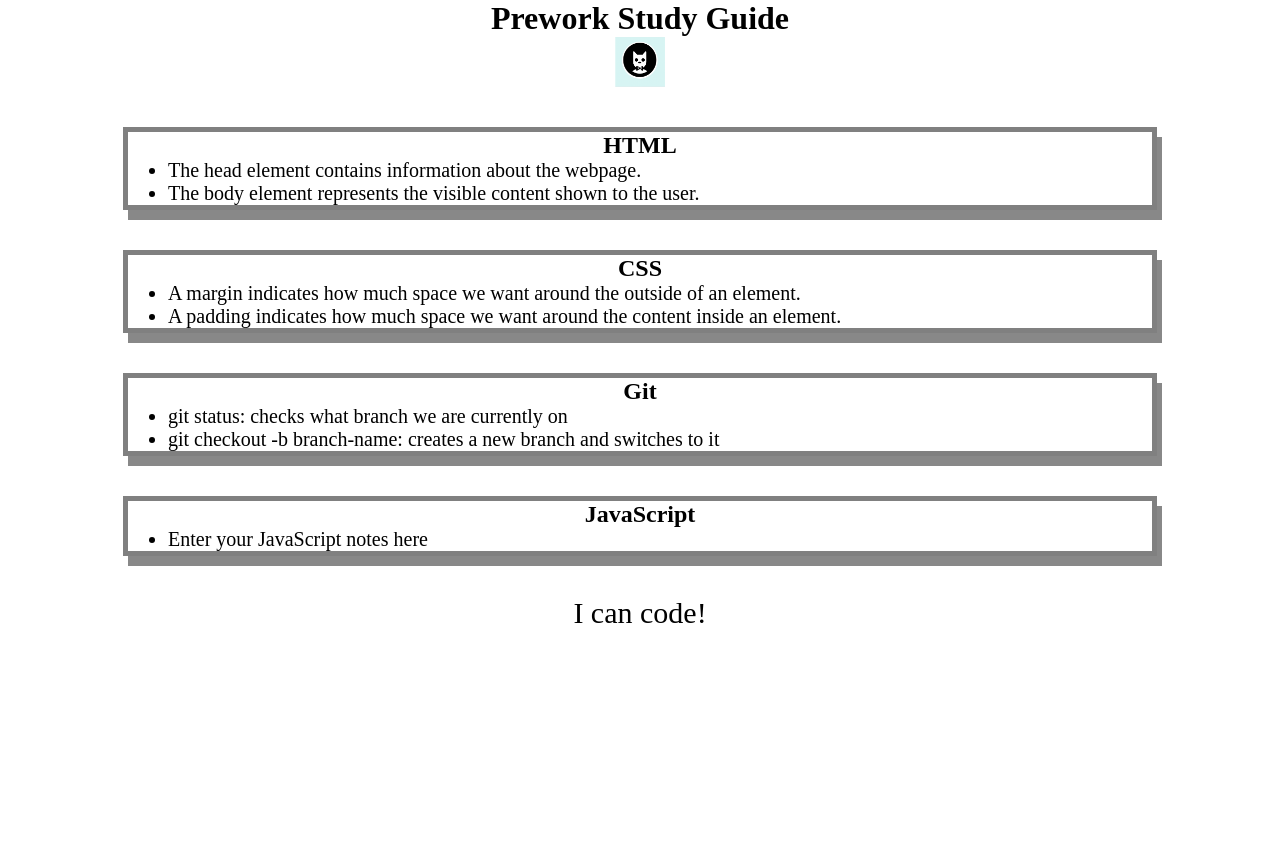
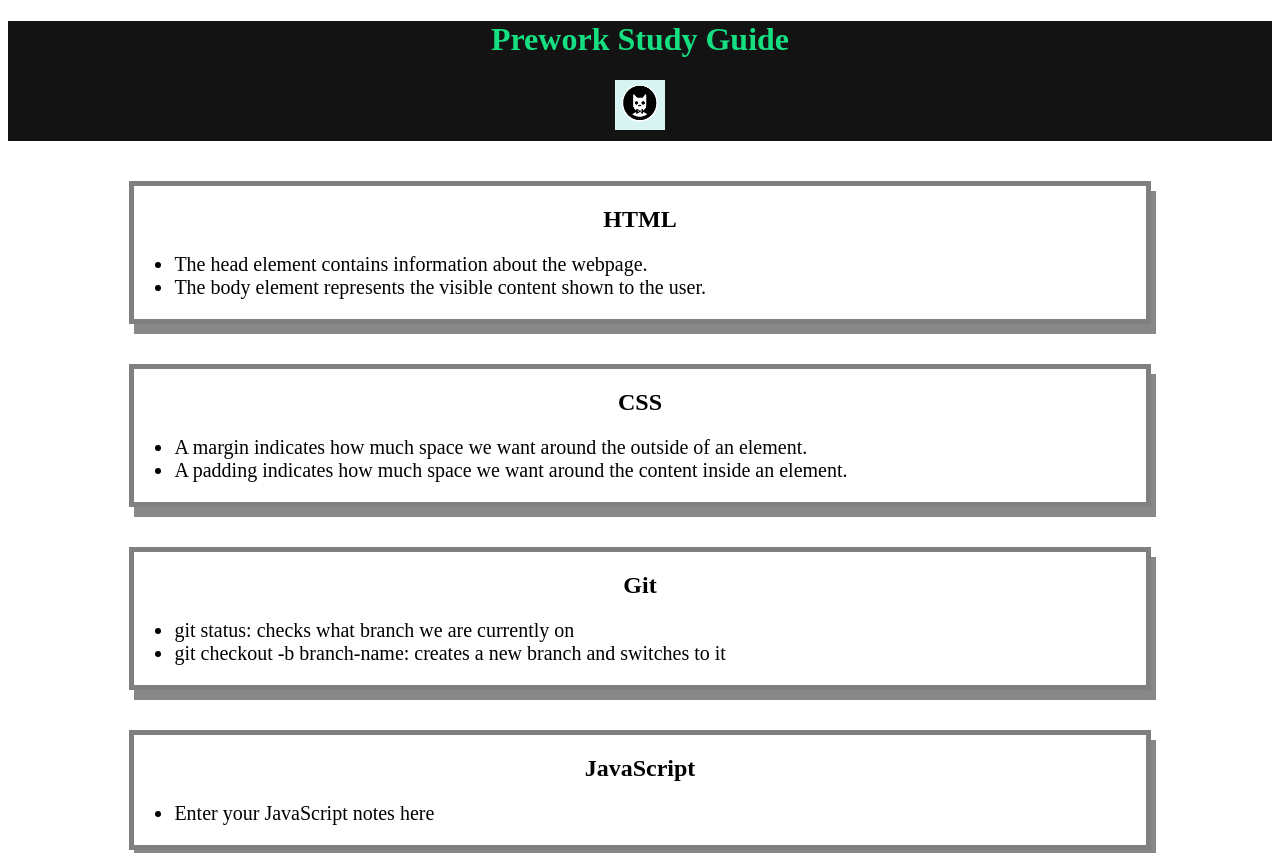
Before and after one commit to Alien-oyi/prework-jimmy, a plain HTML site: page prework-study-guide/prework-study-guide/index.html in a window 1280 px wide. Shown: the top 853 px of the page. Before the commit the page ends 800 px from the top, so only its background shows below. Drawn offline with Linux system fonts and the light colour scheme.

Commit message:
added more css

```diff
--- a/prework-study-guide/prework-study-guide/assets/style.css
+++ b/prework-study-guide/prework-study-guide/assets/style.css
@@ -1,6 +1,14 @@
 * {
-    margin: 0;
+    margin: 1;
     padding: 0;
+}
+
+header,
+footer {
+    width: 100%;
+    height: 120px;
+    background-color: rgb(19, 19, 20);
+    color: rgb(21, 223, 129);
 }
 
 h1,
```
